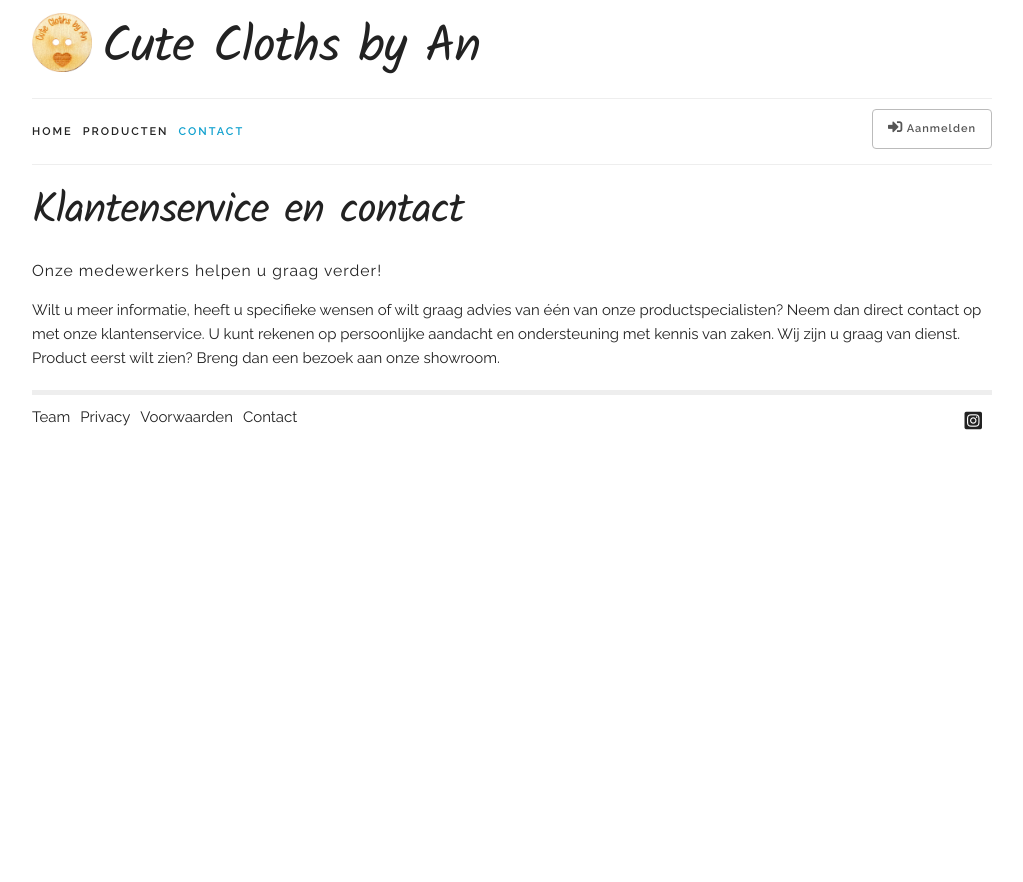
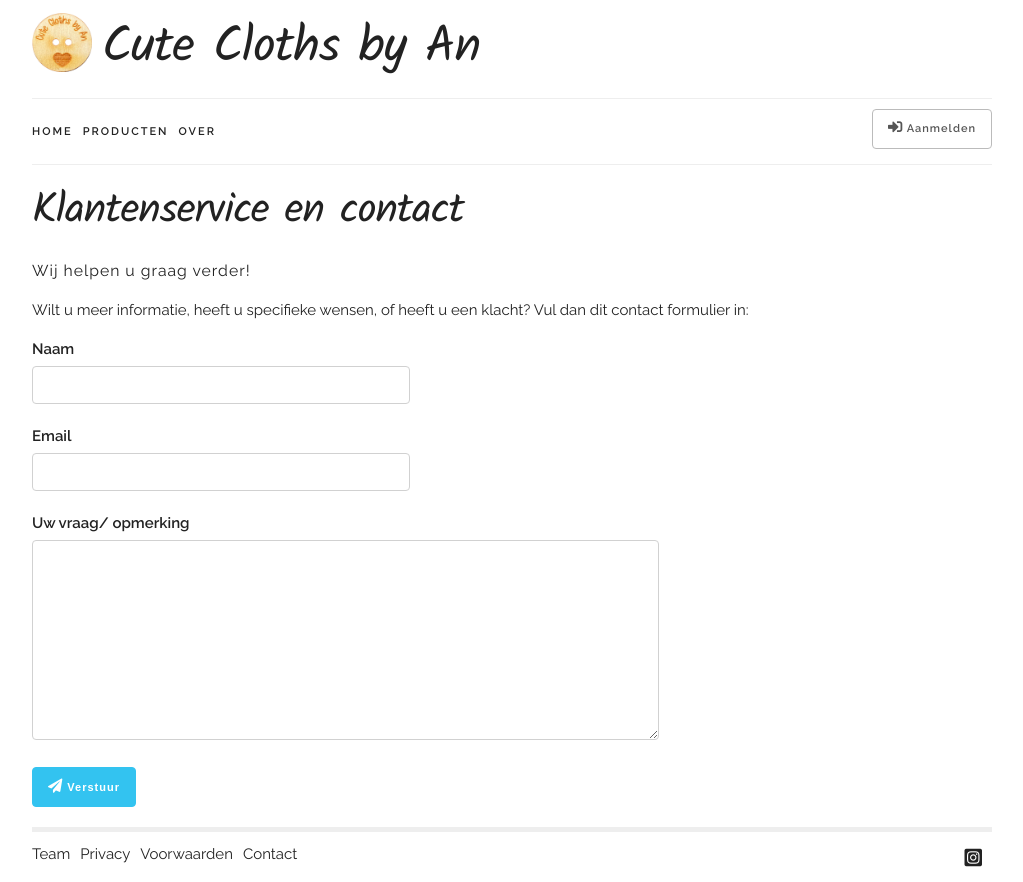
Before and after one commit to mightymax/cc-by-an, a PHP site: page /index.php?page=contact in a window 1280 px wide. Shown: the whole page, without its empty margins (128-1151 px from the left). Before the commit the page ends 430 px from the top, so only its background shows below. Run offline with PHP 8.4, Linux system fonts and the light colour scheme.

Commit message:
Added function to delete products, "over" page, contact form

```diff
--- a/layouts/main.php
+++ b/layouts/main.php
@@ -22,7 +22,7 @@
         <a href="?"><h1>Cute Cloths by An</h1></a>
         <nav>
           <ul>
-            <?php foreach (['home', 'producten', 'contact'] as $_page) :?>
+            <?php foreach (['home', 'producten', 'over'] as $_page) :?>
               <li><a href="?page=<?php echo $_page?>" <?php if ($page==$_page) echo 'class="active"'?>><?php echo ucfirst($_page)?></a></li>
             <?php endforeach?>
           </ul>
--- a/pages/contact.php
+++ b/pages/contact.php
@@ -1,5 +1,30 @@
 <h2>Klantenservice en contact</h2>
 <article>
-    <p class="lead">Onze medewerkers helpen u graag verder!</p>
-    <p>Wilt u meer informatie, heeft u specifieke wensen of wilt graag advies van één van onze productspecialisten? Neem dan direct contact op met onze klantenservice. U kunt rekenen op persoonlijke aandacht en ondersteuning met kennis van zaken. Wij zijn u graag van dienst. Product eerst wilt zien? Breng dan een bezoek aan onze showroom.</p>
+    <p class="lead">Wij helpen u graag verder!</p>
+    <p>Wilt u meer informatie, heeft u specifieke wensen, of heeft u een klacht? Vul dan dit contact formulier in:</p>
 </article>
+<form class="form" action="?page=contact" method="POST">
+    <div class="row">
+        <div class="five columns">
+            <label for="name">Naam</label>
+            <input type="text" id="name" name="name">
+        </div>
+    </div>
+    <div class="row">
+        <div class="five columns">
+            <label for="email">Email</label>
+            <input type="email" id="email" name="email">
+        </div>
+    </div>
+    <div class="row">
+        <div class="eight columns">
+            <label for="subject">Uw vraag/ opmerking</label>
+            <textarea id="subject" name="subject" style="height:200px"></textarea>
+        </div>
+    </div>
+    <div class="row">
+        <div class="eight columns">
+            <button class="button-primary" type="submit"><i class="fas fa-paper-plane"></i><span> Verstuur</span></button>
+        </div>
+    </div>
+</form>
--- a/pages/profiel.php
+++ b/pages/profiel.php
@@ -76,7 +76,6 @@ if ($app->formIsPosted() && isset($_POST['profiel'])) {
     </div>
     <div class="row">
         <div class="three columns">
-            <label>&nbsp;</label>
             <button type="submit" class="button-primary"><i class="far fa-save"></i>  Opslaan</button>
             <label></label>
             <label><small><i class="fas fa-asterisk"></i> = verplicht veld</small></label>
```
Also changed, not shown: pages/addproduct.php (+2 -8 lines), pages/over.php (added, +26 -0 lines), pages/deleteproduct.php (deleted).
